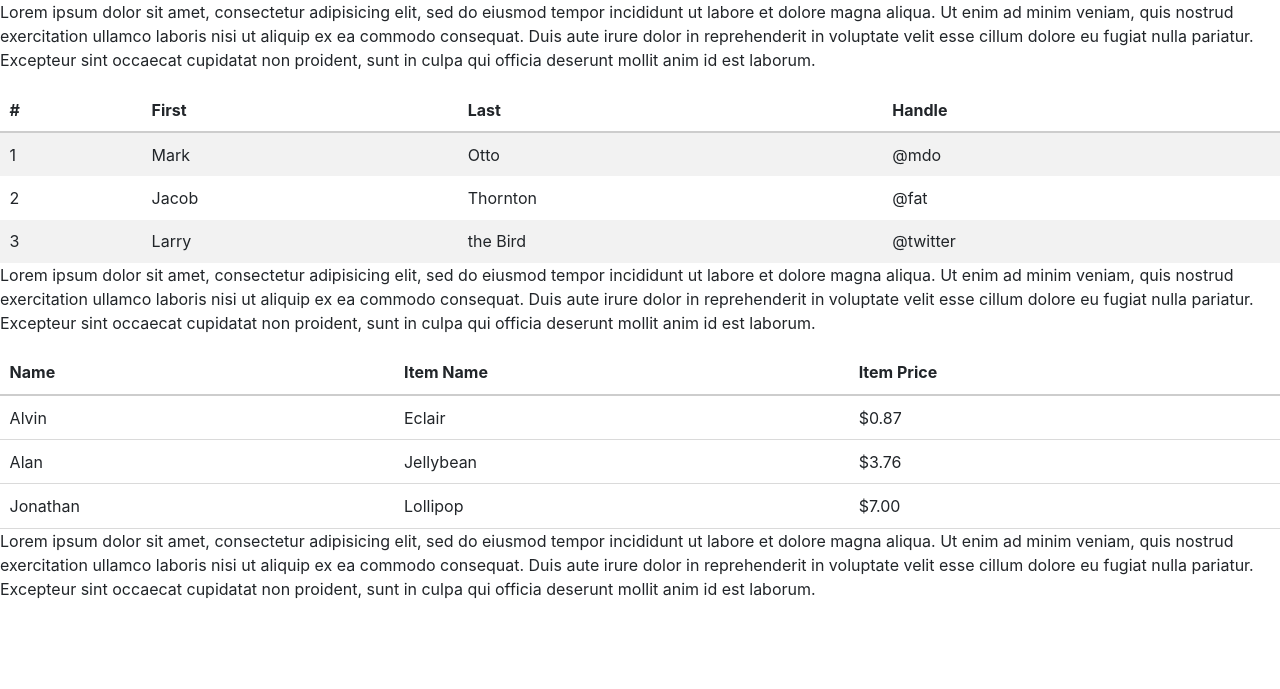
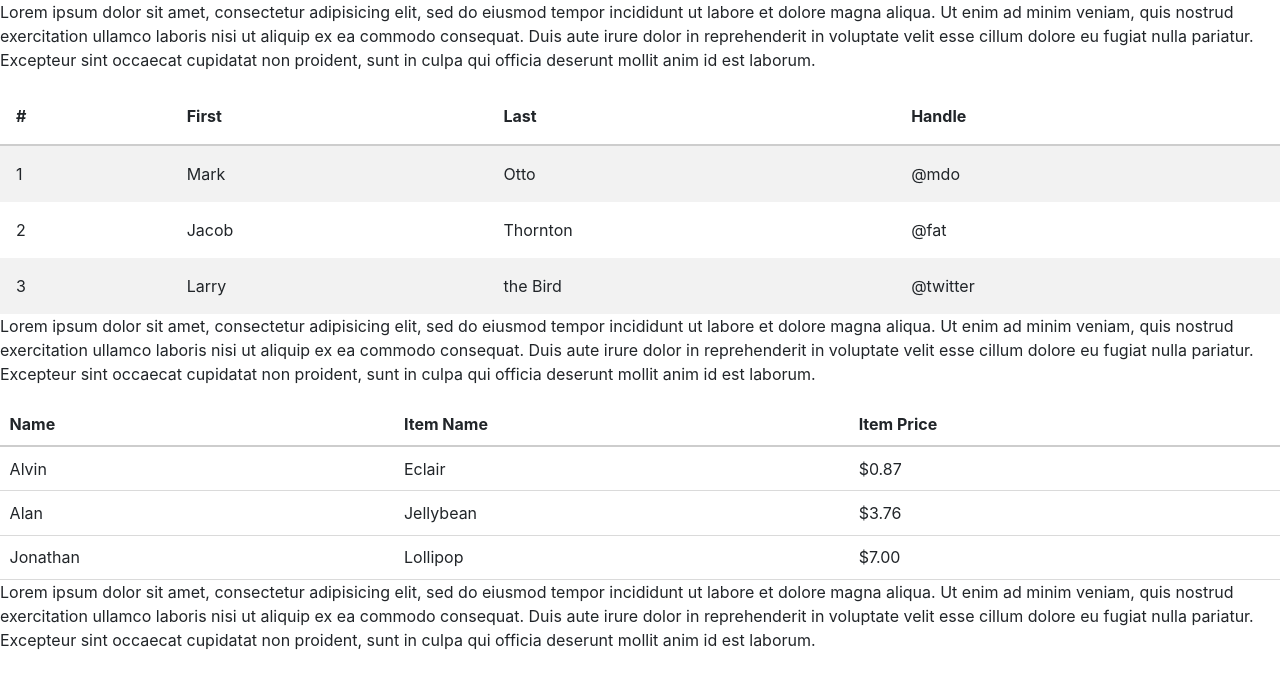
Before and after one commit to ccuffs/sac, a PHP site: page /tests/test.html in a window 1280 px wide. Shown: the top 689 px of the page. Run offline with PHP 8.4, Linux system fonts and the light colour scheme.

Commit message:
Corrects classes names and adds style in class instead of in tag.

```diff
--- a/assets/css/table.css
+++ b/assets/css/table.css
@@ -1,35 +1,41 @@
-table {
+.table {
     width: 100%;
     /* box-sizing: border-box; */
 }
 
-thead {
+.table thead {
     vertical-align: middle;
     border-bottom: 2px solid #cdcdcd;
 }
 
-tbody {
+.table tbody {
     vertical-align: middle;
 }
 
-tr {
+.table tr {
     border-bottom: 1px solid #dadada;
 }
 
-th, td {
+.table th,
+.table td {
     padding: 0.6rem;
     text-align: left;
 }
 
-.stripped > thead > tr,
-.stripped > tbody > tr {
+.table--stripped > thead > tr,
+.table--stripped > tbody > tr {
     border: none;
 }
 
-.stripped > tbody > tr:nth-child(odd) {
+.table--stripped > tbody > tr:nth-child(odd) {
     background: #f2f2f2;
 }
 
-.highlight > tbody > tr:hover {
+.table--highlight > tbody > tr:hover {
     background: #f2f2f2;
 }
+
+.table--lg td,
+.table--lg th {
+    padding: 1rem;
+}
--- a/tests/test.html
+++ b/tests/test.html
@@ -19,7 +19,7 @@
     <body>
         <p>Lorem ipsum dolor sit amet, consectetur adipisicing elit, sed do eiusmod tempor incididunt ut labore et dolore magna aliqua. Ut enim ad minim veniam, quis nostrud exercitation ullamco laboris nisi ut aliquip ex ea commodo consequat. Duis aute irure dolor in reprehenderit in voluptate velit esse cillum dolore eu fugiat nulla pariatur. Excepteur sint occaecat cupidatat non proident, sunt in culpa qui officia deserunt mollit anim id est laborum.</p>
 
-        <table class="stripped">
+        <table class="table table--stripped table--lg">
             <thead>
                 <tr>
                     <th>#</th>
@@ -55,7 +55,7 @@
         <p>Lorem ipsum dolor sit amet, consectetur adipisicing elit, sed do eiusmod tempor incididunt ut labore et dolore magna aliqua. Ut enim ad minim veniam, quis nostrud exercitation ullamco laboris nisi ut aliquip ex ea commodo consequat. Duis aute irure dolor in reprehenderit in voluptate velit esse cillum dolore eu fugiat nulla pariatur. Excepteur sint occaecat cupidatat non proident, sunt in culpa qui officia deserunt mollit anim id est laborum.</p>
 
 
-      <table class="highlight">
+      <table class="table table--highlight">
         <thead>
           <tr>
               <th>Name</th>
```
